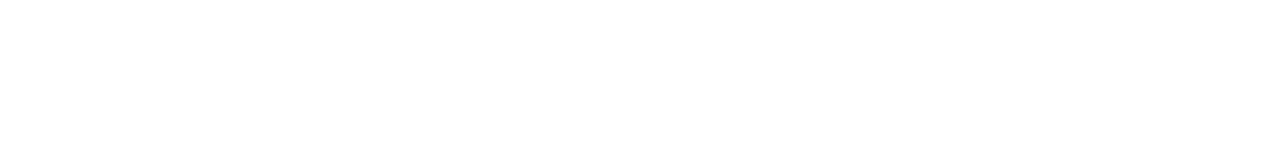
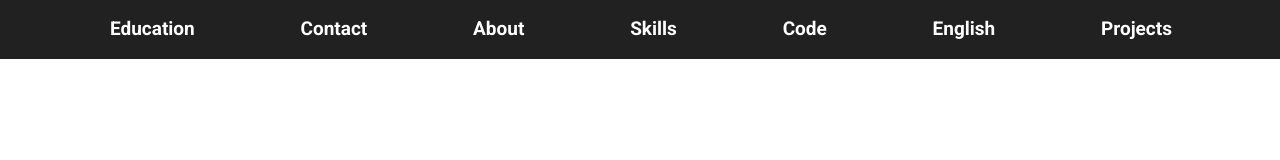
Before and after one commit to fourlena/rsschool-cv, a plain HTML site: page index.html in a window 1280 px wide. Drawn offline with Linux system fonts and the light colour scheme; files that its build step writes are made by us from their sources.

Commit message:
add: add header section

```diff
--- a/index.html
+++ b/index.html
@@ -4,9 +4,27 @@
     <meta charset="UTF-8">
     <meta http-equiv="X-UA-Compatible" content="IE=edge">
     <meta name="viewport" content="width=device-width, initial-scale=1.0">
-    <title>Document</title>
+    <link rel="preconnect" href="https://fonts.googleapis.com">
+    <link rel="preconnect" href="https://fonts.gstatic.com" crossorigin>
+    <link href="https://fonts.googleapis.com/css2?family=Roboto:wght@300;400;700&display=swap" rel="stylesheet">
+    <link rel="stylesheet" href="css/style.css">
+    <title>Cv</title>
 </head>
 <body>
-
+    <header class="header">
+        <nav class="nav">
+            <div class="container">
+                <ul class="nav-list">
+                    <li class="nav-item"><a href="#education" class="nav-link">Education</a></li>
+                    <li class="nav-item"><a href="#contacts" class="nav-link">Contact</a></li>
+                    <li class="nav-item"><a href="#about" class="nav-link">About</a></li>
+                    <li class="nav-item"><a href="#skills" class="nav-link">Skills</a></li>
+                    <li class="nav-item"><a href="#code" class="nav-link">Code </a></li>
+                    <li class="nav-item"><a href="#english" class="nav-link">English</a></li>
+                    <li class="nav-item"><a href="#projects" class="nav-link">Projects</a></li>
+                </ul>
+            </div>
+        </nav>
+    </header>
 </body>
 </html>
--- a/style.css
+++ b/style.css
@@ -1,3 +1,37 @@
 *{
     box-sizing: border-box;
 }
+body{
+    font-family: 'Roboto', sans-serif;
+    margin: 0;
+    font-size: 18px;
+    font-weight: 400;
+    line-height: 1.5;
+    color: #201e1e;
+}
+.container{
+    max-width: 1200px;
+    margin: 0 auto;
+}
+.nav{
+    height: 59px;
+    background: #212121;
+    width: 100%;
+}
+.nav-list{
+    padding: 15px 40px 15px 70px;
+    list-style-type: none;
+    display: flex;
+    justify-content: space-between;
+    margin-top: 0;
+}
+.nav-item{
+    font-weight: 600;
+    font-size: 19px;
+}
+.nav-link{
+    padding-right: 28px;
+    color: #FFFFFF;
+    text-decoration: none;
+    transition: .3s;
+}
```
